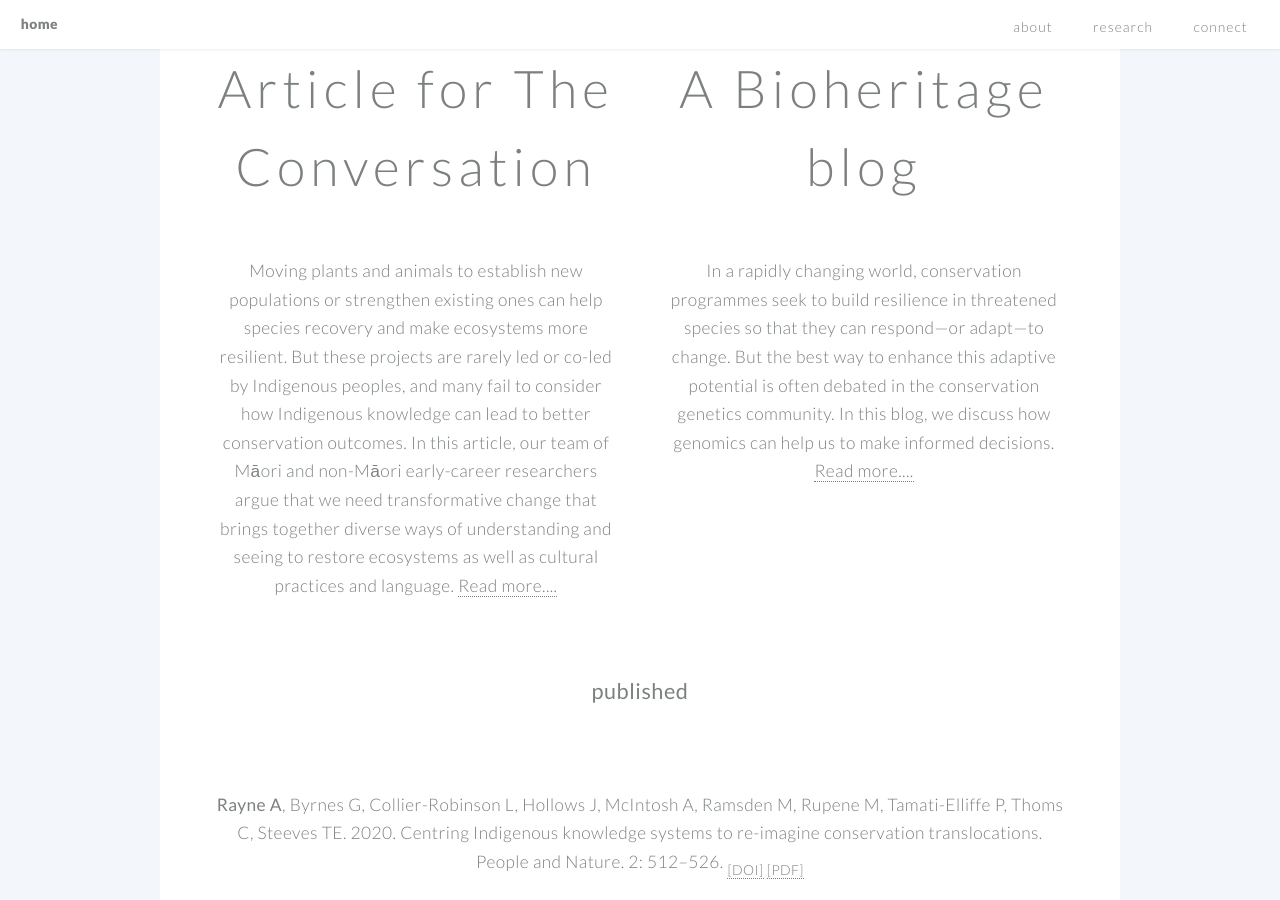
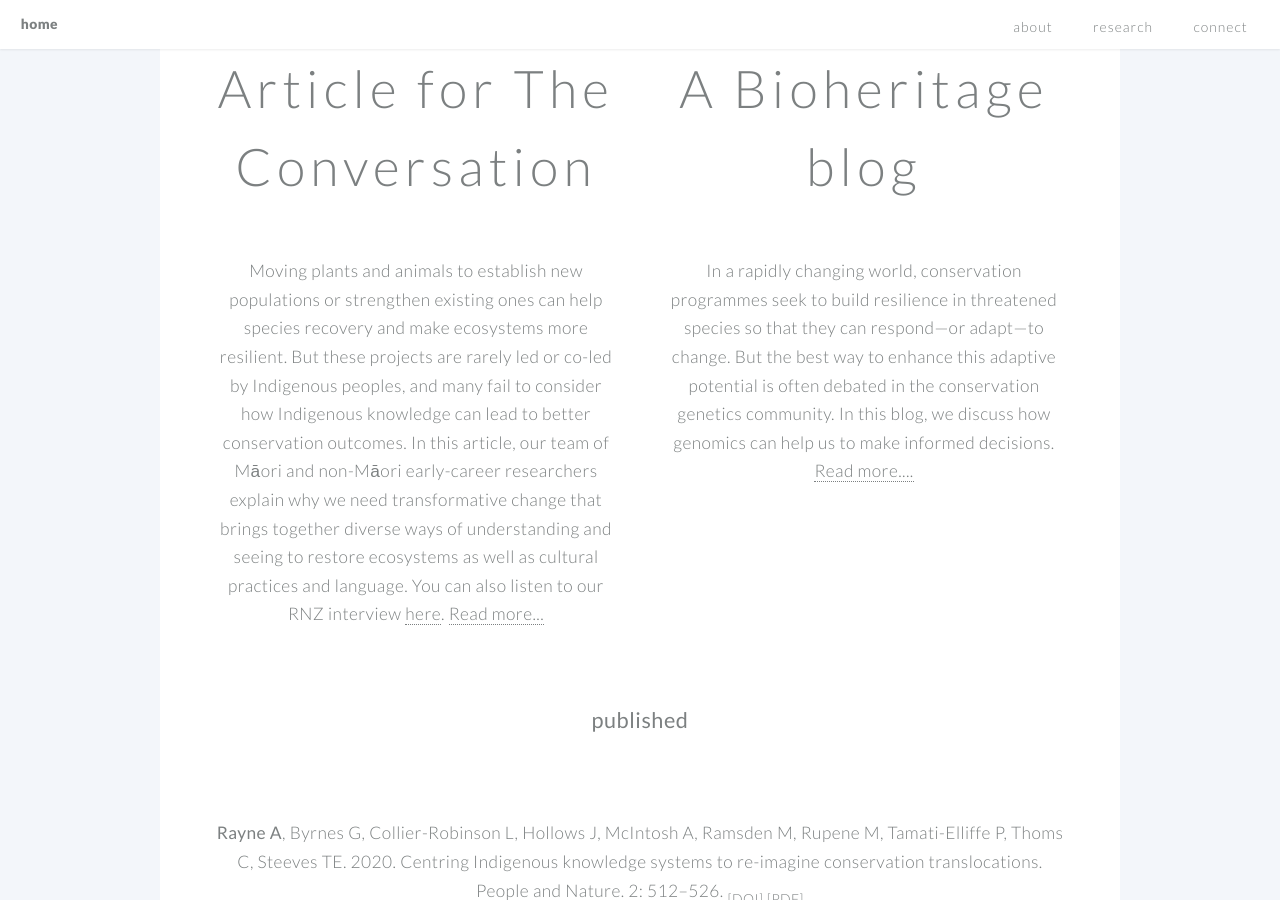
Before and after one commit to aislingrayne/aislingrayne.github.io, a Jekyll site: the page built from index.md, in a window 1280 px wide and 900 px high, scrolled down 2634 px. Built offline with Jekyll 4.4.1, drawn with Linux system fonts in a browser that asks for light colours.

Commit message:
Update theconversation.html

```diff
--- a/_includes/theconversation.html
+++ b/_includes/theconversation.html
@@ -1,3 +1,3 @@
 <h1><a href="https://theconversation.com/when-rehoming-wildlife-indigenous-leadership-delivers-the-best-results-143890">When rehoming wildlife, Indigenous leadership delivers the best results</a></h1>
 <h2>Article for The Conversation</h2>
-<p> Moving plants and animals to establish new populations or strengthen existing ones can help species recovery and make ecosystems more resilient. But these projects are rarely led or co-led by Indigenous peoples, and many fail to consider how Indigenous knowledge can lead to better conservation outcomes. In this article, our team of Māori and non-Māori early-career researchers argue that we need transformative change that brings together diverse ways of understanding and seeing to restore ecosystems as well as cultural practices and language. <a href="https://theconversation.com/when-rehoming-wildlife-indigenous-leadership-delivers-the-best-results-143890">Read more....</a> </p>
+<p> Moving plants and animals to establish new populations or strengthen existing ones can help species recovery and make ecosystems more resilient. But these projects are rarely led or co-led by Indigenous peoples, and many fail to consider how Indigenous knowledge can lead to better conservation outcomes. In this article, our team of Māori and non-Māori early-career researchers explain why we need transformative change that brings together diverse ways of understanding and seeing to restore ecosystems as well as cultural practices and language. You can also listen to our RNZ interview <a href="https://www.rnz.co.nz/national/programmes/ourchangingworld/audio/2018783179/collaborating-to-move-freshwater-species">here</a>. <a href="https://theconversation.com/when-rehoming-wildlife-indigenous-leadership-delivers-the-best-results-143890">Read more... </a> </p>
```
